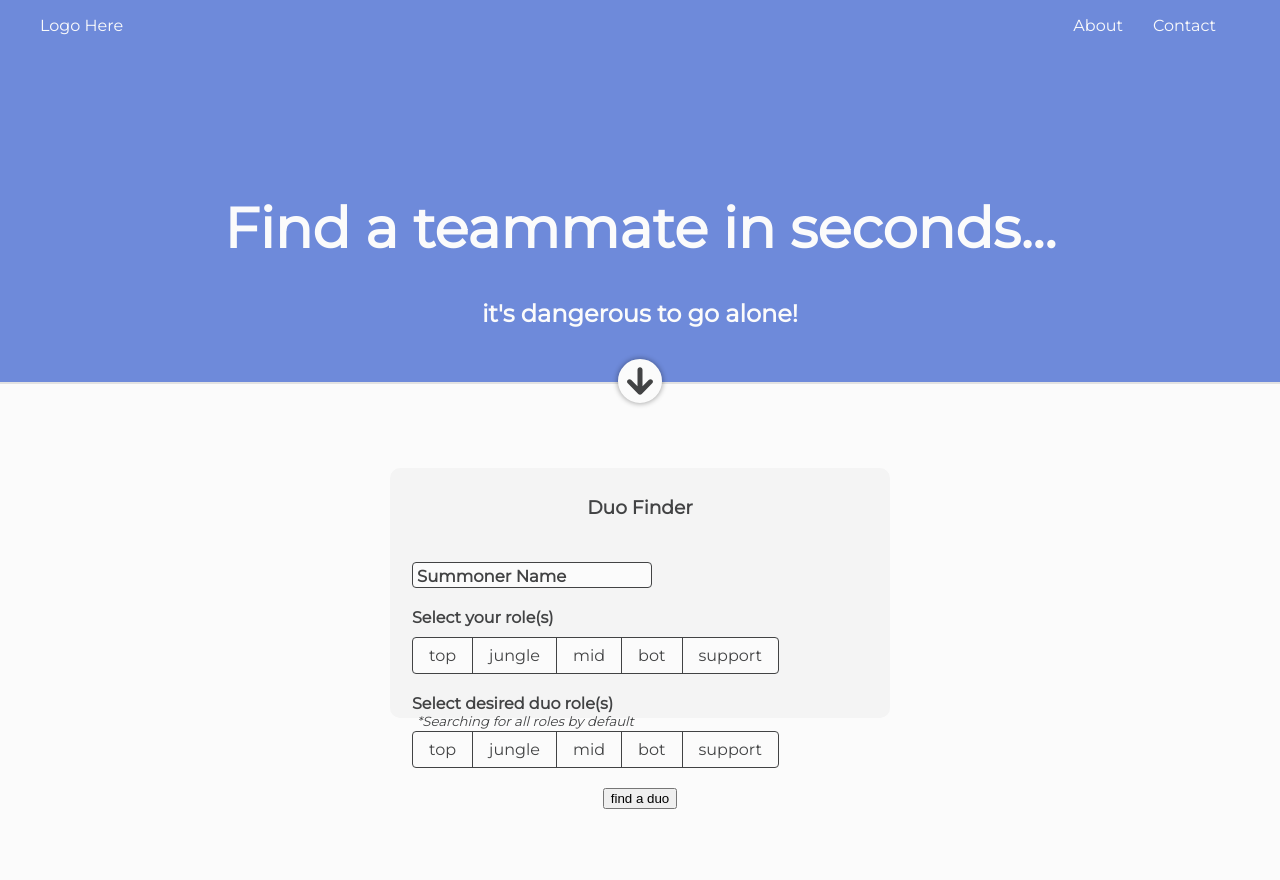
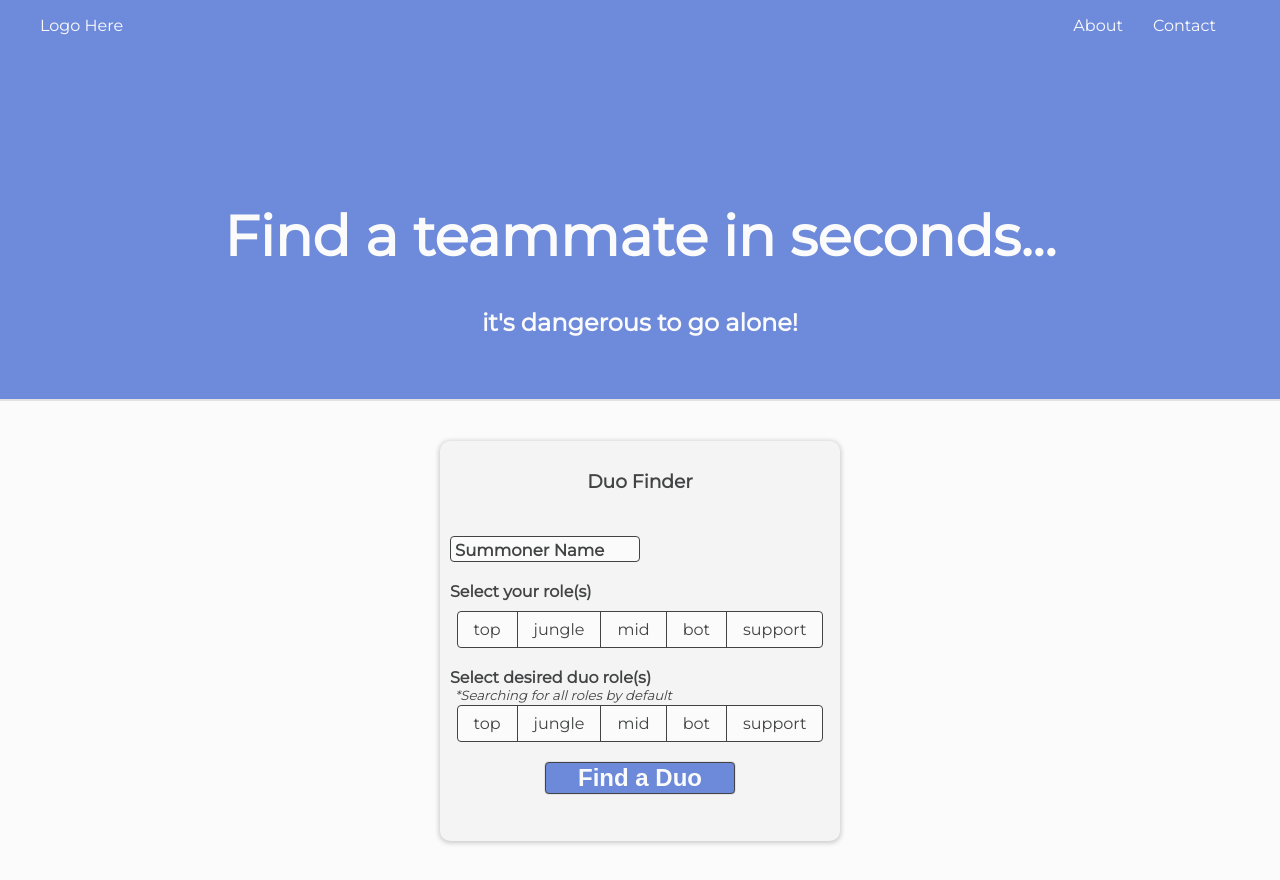
Before and after one commit to jayvickers/ringer, a React app: page / in a window 1280 px wide. Built offline with nearby package versions, Linux system fonts and the light colour scheme.

Commit message:
style input form

```diff
--- a/src/App.less
+++ b/src/App.less
@@ -8,7 +8,7 @@
   background-color: @off-white-background-2;
 
   .ringer-input-container {
-    margin: 0 12px 20px;
+    margin: 0 12px 20px 0;
 
     width: 100%;
     height: auto;
--- a/src/components/ActionPane/ActionPane.jsx
+++ b/src/components/ActionPane/ActionPane.jsx
@@ -41,7 +41,7 @@ class ActionPane extends Component {
   };
 
   getSubmitButton = () => {
-    return <SubmitButton buttonText="find a duo" />;
+    return <SubmitButton buttonText="Find a Duo" />;
   };
 
   render() {
--- a/src/components/ActionPane/_action-pane.less
+++ b/src/components/ActionPane/_action-pane.less
@@ -2,14 +2,15 @@
 
 .action-pane {
   display: flex;
-  width: 500px;
-  height: 250px;
+  width: 400px;
+  height: 400px;
   background-color: @off-white-background;
   margin-left: auto;
   margin-right: auto;
   margin-top: 5vh;
   transition: box-shadow 150ms ease-in;
   transition: margin-top 150ms ease-in;
+  box-shadow: 0px 1px 5px 1px rgba(0, 0, 0, 0.2);
 
   border-radius: 10px;
   &:hover {
--- a/src/components/AtfLayout/AtfLayout.jsx
+++ b/src/components/AtfLayout/AtfLayout.jsx
@@ -1,7 +1,6 @@
 // This is a comment from Logan
 import React, { Component } from "react";
 import BottomPane from "../BottomPane/BottomPane";
-import Arrow from "../Shared/Arrow/Arrow";
 import TopPane from "../TopPane/TopPane";
 import "./_atf-layout.less";
 
@@ -10,7 +9,6 @@ class AtfLayout extends Component {
     return (
       <div className="atf-layout">
         <TopPane />
-        <Arrow />
         <BottomPane />
       </div>
     );
--- a/src/components/Shared/MultipleChoiceSelect/_multiple-choice_select.less
+++ b/src/components/Shared/MultipleChoiceSelect/_multiple-choice_select.less
@@ -3,7 +3,7 @@
 .select-input {
   display: flex;
   flex-wrap: wrap;
-  margin: 0 auto 0 0;
+  margin: 0 auto 0 auto;
   padding: 0;
   border: 1px solid @charcoal-font-color;
   border-radius: @input-border-radius;
--- a/src/components/Shared/SubmitButton/SubmitButton.jsx
+++ b/src/components/Shared/SubmitButton/SubmitButton.jsx
@@ -1,4 +1,3 @@
-// This is a comment from Logan
 import React from "react";
 import PropTypes from "prop-types";
 import "./_submit-button.less";
--- a/src/components/Shared/SubmitButton/_submit-button.less
+++ b/src/components/Shared/SubmitButton/_submit-button.less
@@ -1,34 +1,15 @@
 @import "../../_globalstyle/_ringer-variables.less";
 
-.header {
-  width: 100%;
-  background: @off-white-background-2;
-  position: fixed;
-  top: 0;
-  height: @header-height;
-  background-color: @blue-bg-color;
-  color: @off-white-background-2;
-
-  .header-content-container {
-    display: flex;
-    flex-direction: row;
-    margin-left: 10px;
-
-    .header-logo-container {
-      margin-left: 30px;
-    }
-
-    .header-link-container {
-      margin-right: 5vw;
-      display: flex;
-      margin-left: auto;
-      .header-link {
-        margin-left: 30px;
-        cursor: pointer;
-        &:hover {
-          font-weight: bold;
-        }
-      }
-    }
+.submit-button-container {
+  button {
+    width: 50%;
+    border-radius: @input-border-radius;
+    font-size: 24px;
+    background-color: @blue-bg-color;
+    color: @off-white-background-2;
+    font-weight: bold;
+    box-shadow: 0px 0px 1px 0px @charcoal-font-color;
+    border: 1px solid @charcoal-font-color;
+    cursor: pointer;
   }
 }
```
